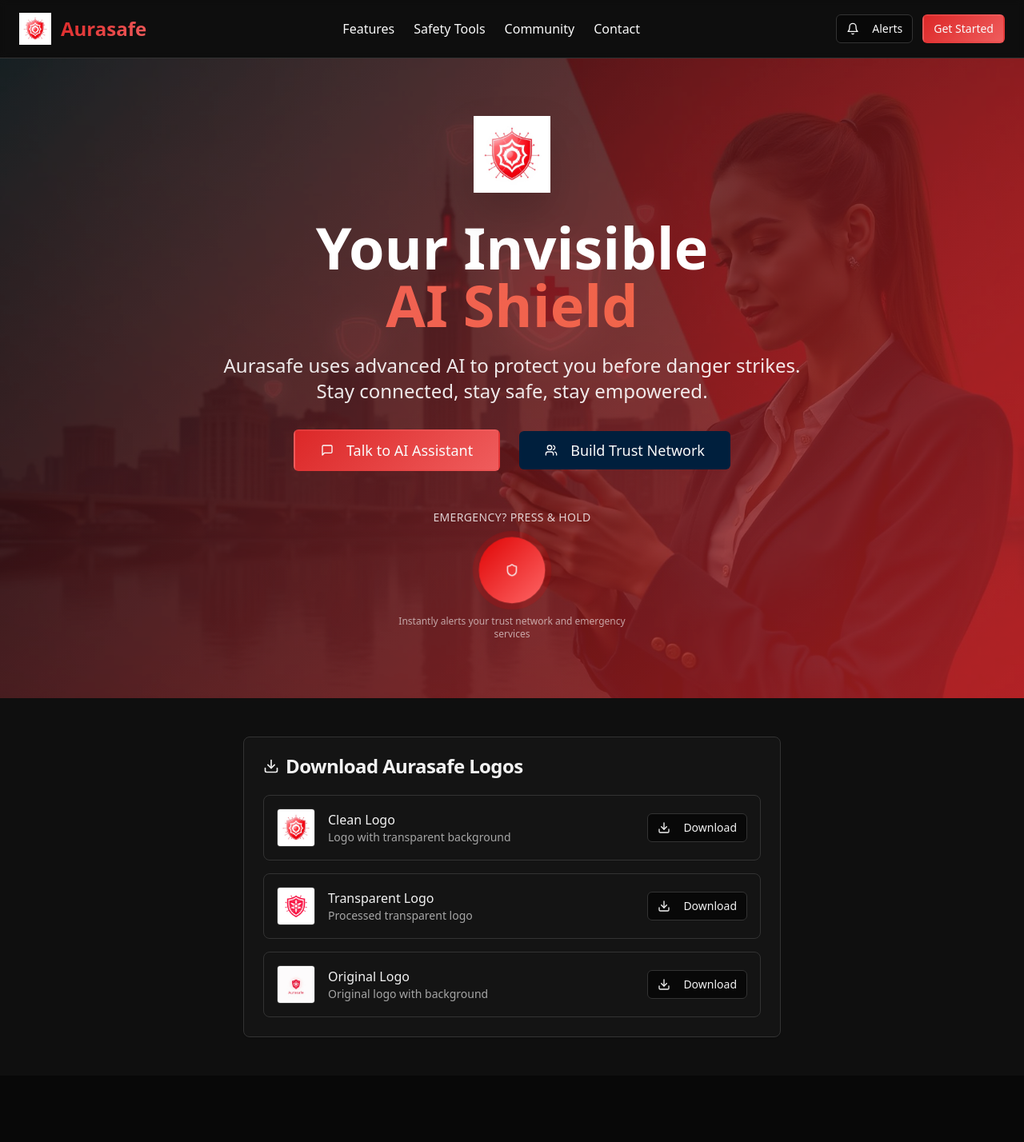
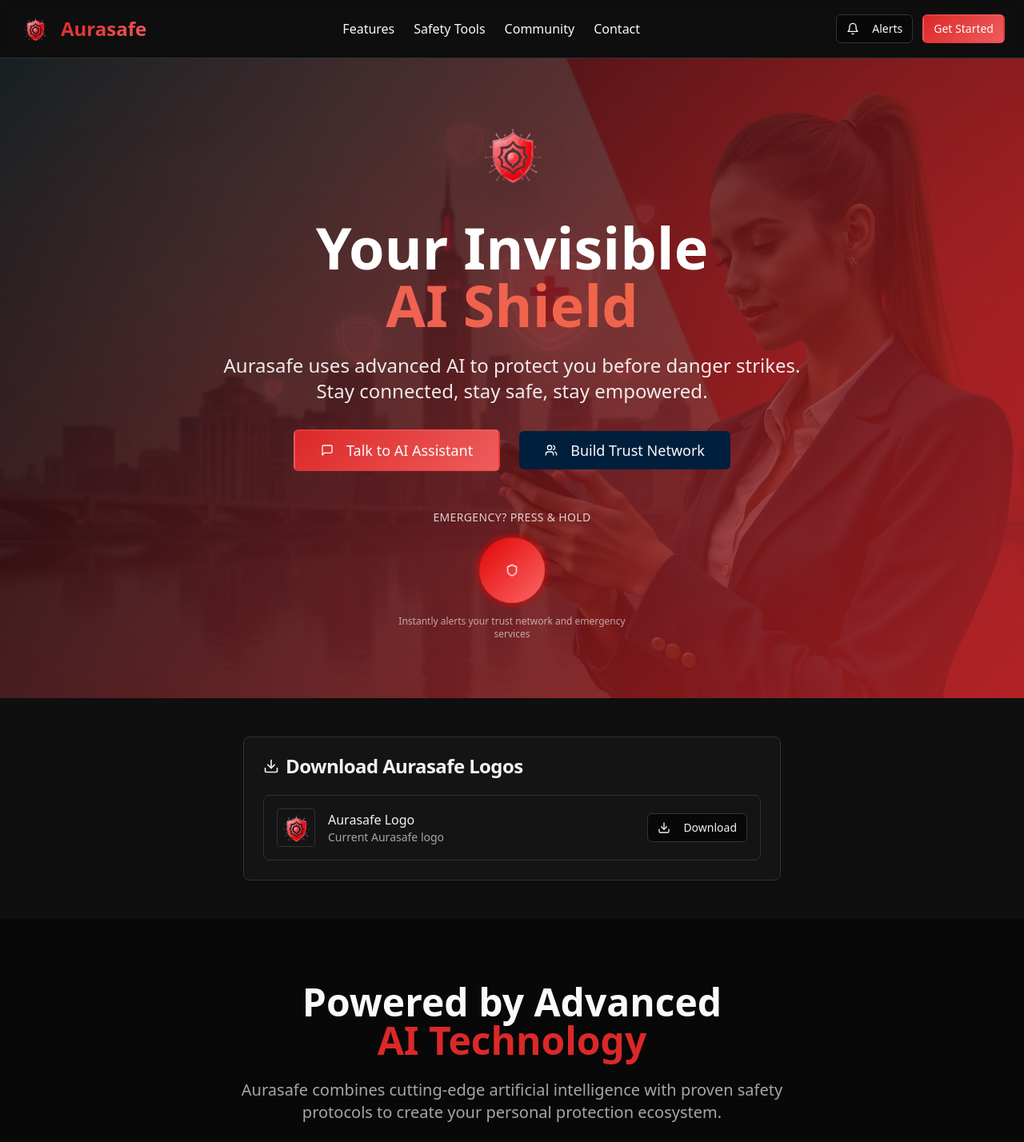
Before and after one commit to Prajusha2004/AuraSafe, a React (Vite) app: page / in a window 1280 px wide. Shown: the top 1428 px of the page at 80% size. Built offline with nearby package versions, Linux system fonts and the light colour scheme.

Commit message:
Replace logo with new image

```diff
--- a/src/components/LogoDownload.tsx
+++ b/src/components/LogoDownload.tsx
@@ -1,9 +1,6 @@
 import { Button } from '@/components/ui/button';
 import { Card, CardContent, CardHeader, CardTitle } from '@/components/ui/card';
 import { Download } from 'lucide-react';
-import aurasafeLogoClean from "@/assets/aurasafe-logo-clean.png";
-import aurasafeLogoTransparent from "@/assets/aurasafe-logo-transparent.png";
-import aurasafeLogo from "@/assets/aurasafe-logo.png";
 
 export function LogoDownload() {
   const downloadLogo = (logoUrl: string, filename: string) => {
@@ -15,22 +12,10 @@ export function LogoDownload() {
 
   const logos = [
     {
-      name: 'Clean Logo',
-      url: aurasafeLogoClean,
-      filename: 'aurasafe-logo-clean.png',
-      description: 'Logo with transparent background'
-    },
-    {
-      name: 'Transparent Logo',
-      url: aurasafeLogoTransparent,
-      filename: 'aurasafe-logo-transparent.png',
-      description: 'Processed transparent logo'
-    },
-    {
-      name: 'Original Logo',
-      url: aurasafeLogo,
+      name: 'Aurasafe Logo',
+      url: '/lovable-uploads/240b819f-9de3-46d8-94a8-23b66962c3af.png',
       filename: 'aurasafe-logo.png',
-      description: 'Original logo with background'
+      description: 'Current Aurasafe logo'
     }
   ];
 
--- a/src/components/LogoIcon.tsx
+++ b/src/components/LogoIcon.tsx
@@ -1,9 +1,7 @@
-import aurasafeLogo from "@/assets/aurasafe-logo-clean.png";
-
 export function LogoIcon({ className = "h-8 w-8" }: { className?: string }) {
   return (
     <img
-      src={aurasafeLogo}
+      src="/lovable-uploads/240b819f-9de3-46d8-94a8-23b66962c3af.png"
       alt="Aurasafe Logo"
       className={`object-contain ${className}`}
     />
--- a/src/components/Navigation.tsx
+++ b/src/components/Navigation.tsx
@@ -1,7 +1,7 @@
 import { useState } from 'react';
 import { Button } from "@/components/ui/button";
 import { Shield, Bell, Users, MessageSquare, X } from "lucide-react";
-import aurasafeLogo from "@/assets/aurasafe-logo-clean.png";
+
 import { AlertsInterface } from "./AlertsInterface";
 import { GetStartedInterface } from "./GetStartedInterface";
 
@@ -15,7 +15,7 @@ export function Navigation() {
     <nav className="flex items-center justify-between px-6 py-4 bg-card/50 backdrop-blur-sm border-b">
       <div className="flex items-center space-x-3">
         <img
-          src={aurasafeLogo}
+          src="/lovable-uploads/240b819f-9de3-46d8-94a8-23b66962c3af.png"
           alt="Aurasafe Logo"
           className="h-10 w-10 object-contain"
         />
```
Also changed, not shown: public/lovable-uploads/240b819f-9de3-46d8-94a8-23b66962c3af.png (added).
